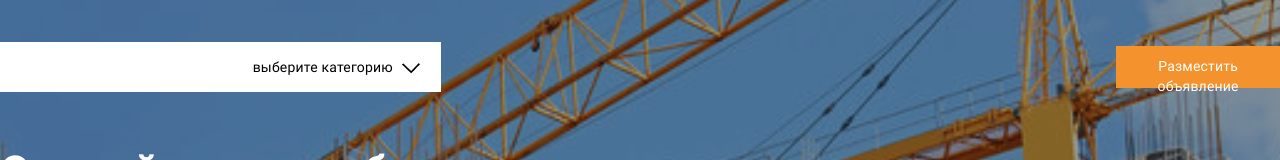
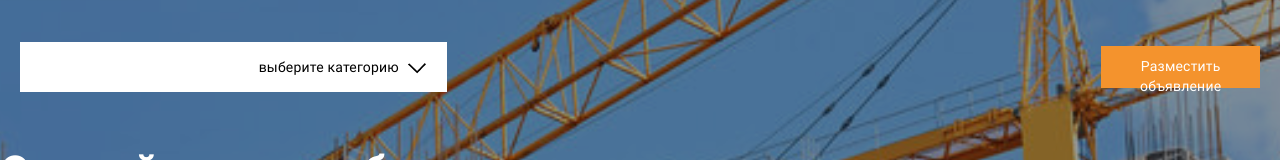
Before and after one commit to shahzaib65/sokhtamon-frontend, a React (Create React App) app: page /login in a window 1280 px wide. Shown: the top 160 px of the page. Built offline with nearby package versions, Linux system fonts and the light colour scheme; no server answers.

Commit message:
amend the top ddiv

```diff
--- a/src/MainPage/index.js
+++ b/src/MainPage/index.js
@@ -62,13 +62,13 @@ const Main = () => {
     <div className="w-full flex flex-col bg-white-A700 ">
       <div className="relative flex flex-col w-full">
         <img
-          className="absolute lg:h-[560px] xs:h-[860px] w-full object-cover "
+          className="absolute lg:h-[560px] xs:h-[860px] w-full object-cover"
           src={banner}
           alt="Banner"
         />
 
-        <div className="absolute flex flex-col items-start justify-start md:px-0 lg:px-0 mt-[2%] lg:w-full xs:w-full">
-          <div className="flex xs:flex-col lg:flex-row xs:gap-5 mt-4 lg:justify-between xs:justify-center xs:items-center w-full">
+        <div className="absolute flex flex-col items-start justify-start mt-[2%] lg:w-full xs:w-full">
+          <div className="flex xs:flex-col lg:flex-row xs:gap-5 mt-4 lg:justify-between xs:justify-center lg:px-5 xs:items-center w-full">
             <div className="h-[50px] relative lg:w-[35%] xs:w-[80%] bg-white-A700">
               <div className="absolute flex flex-row sm:gap-10 h-full inset-y-[0] items-center justify-end px-3 my-auto w-[100%] ">
                 <SelectBox
```
